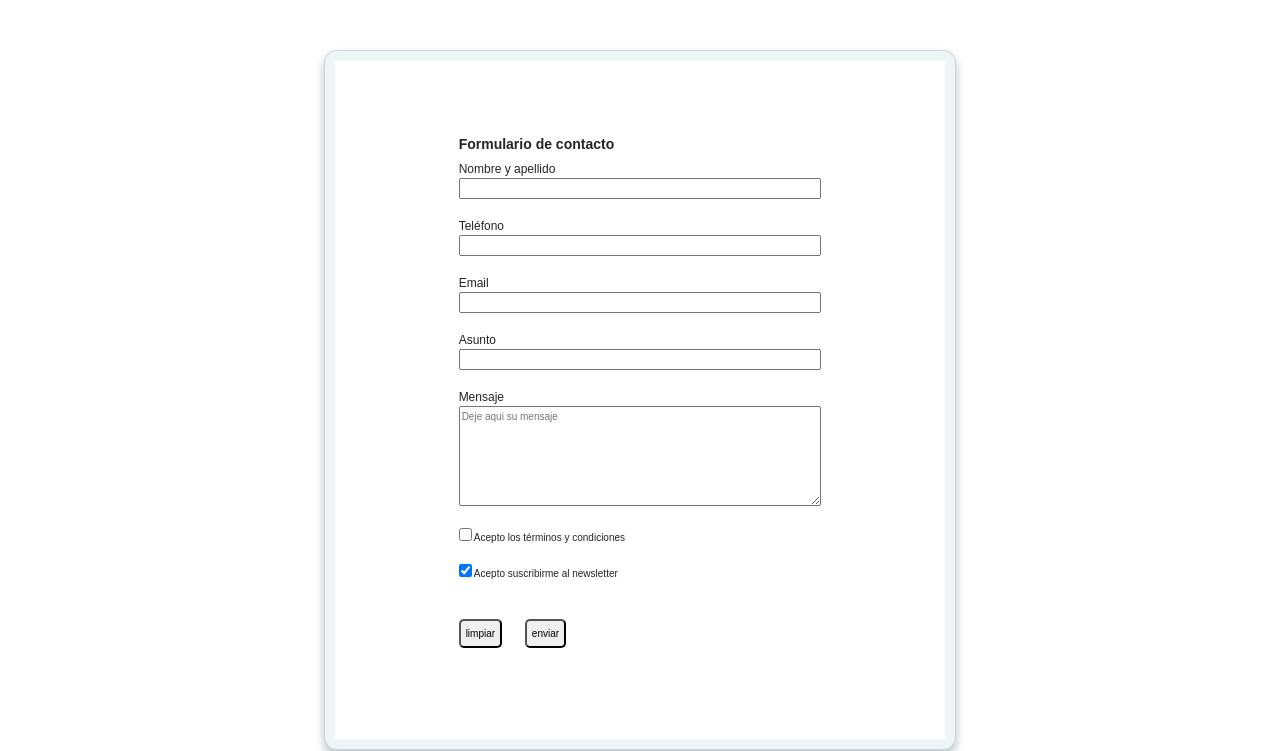
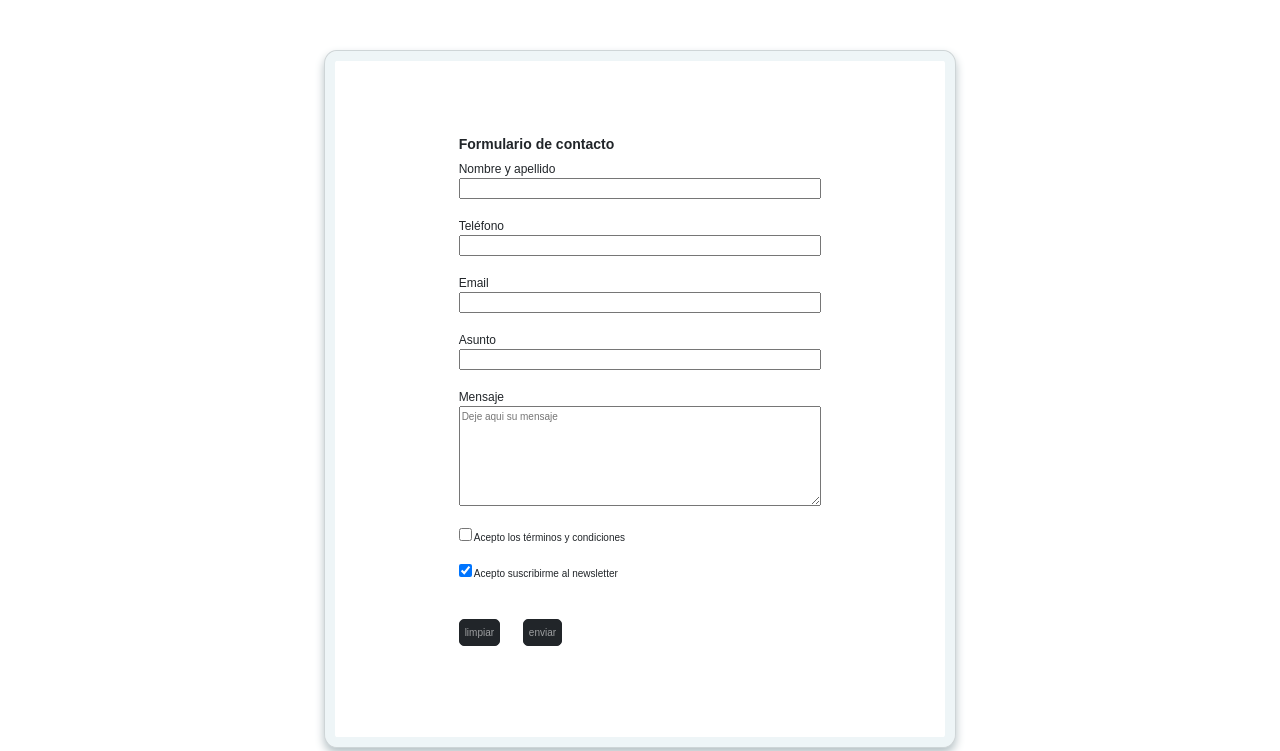
Before and after one commit to Nfontana1501/Web-design-CoderHouse, a plain HTML site: page pages/contacto.html in a window 1280 px wide. Shown: the part 80-831 px from the top of the page. Drawn offline with nearby package versions, Linux system fonts and the light colour scheme.

Commit message:
final de maquetado con BS

```diff
--- a/pages/contacto.html
+++ b/pages/contacto.html
@@ -157,8 +157,8 @@
                                 <label class="form__label--checkbox" for="noticias" >Acepto suscribirme al newsletter</label>
                             </div>
                             <div class="form__container">
-                                <input class="form__button" type="reset" value="limpiar">
-                                <input class="form__button" type="submit" value="enviar">
+                                <input class="form__button btn btn-dark" type="reset" value="limpiar">
+                                <input class="form__button btn btn-dark" type="submit" value="enviar">
                             </div>
                         </fieldset>
                     </div>
--- a/styles/styles.css
+++ b/styles/styles.css
@@ -233,6 +233,11 @@ body{
     border-radius: 5px;
     padding: 5px;
     margin: 20px 20px 0 0;
+    color: rgba(255, 255, 255, 0.562);
+}
+
+.form__button:hover{
+    color: rgba(255, 255, 255, 0.8);
 }
 
 .form__item{
```
Also changed, not shown: 1 other file.
